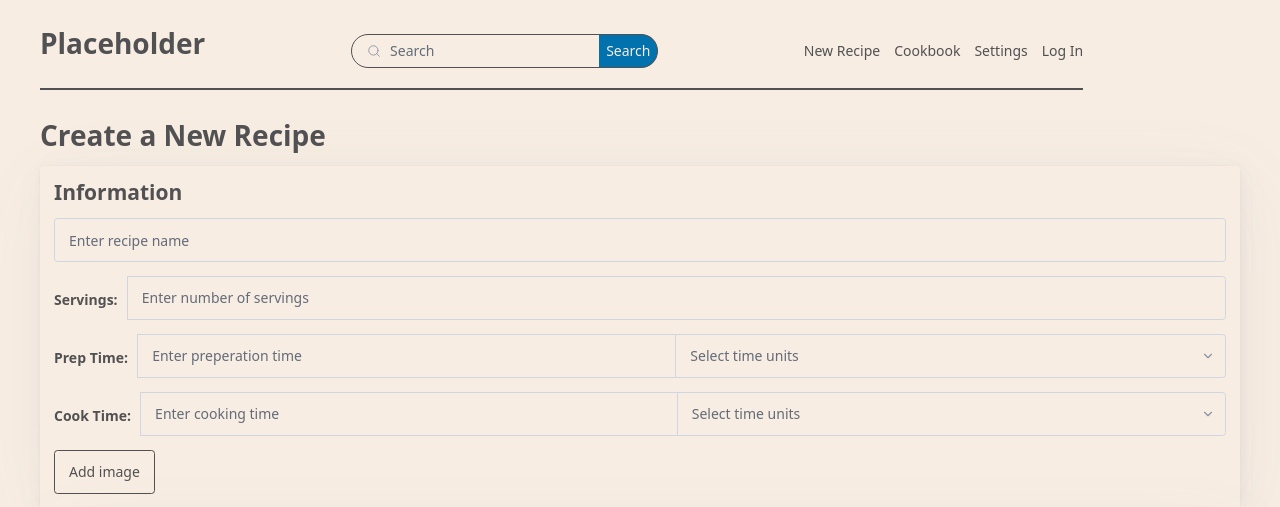
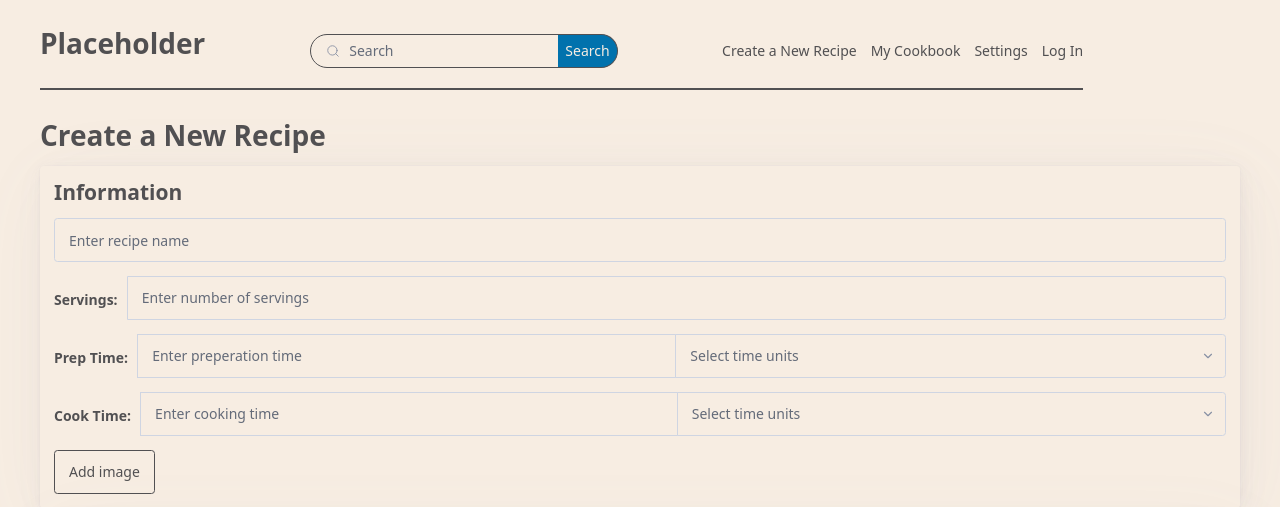
Before and after one commit to I-Greenleaf/Recipe-Website, a Flask app: page /new-recipe in a window 1280 px wide. Shown: the top 507 px of the page. Run offline with Flask 3, Linux system fonts and the light colour scheme; some libraries are stand-ins or nearby versions.

Commit message:
Updated nav bar

```diff
--- a/templates/base.html
+++ b/templates/base.html
@@ -37,8 +37,8 @@
                 </ul>
                 <ul>
                     <!-- <li><a href="enter-recipe.html"><img title="new-recipe" src="NewRecipe2.png" width=70% height=80%/></a></li> -->
-                    <li><a href="/new-recipe" class="link-txt-color">New Recipe</a></li>
-                    <li><a href="/cookbook" class="link-txt-color">Cookbook</a></li>
+                    <li><a href="/new-recipe" class="link-txt-color">Create a New Recipe</a></li>
+                    <li><a href="/cookbook" class="link-txt-color">My Cookbook</a></li>
                     <li><a href="" class="link-txt-color">Settings</a></li>
                     <li><a href="/log-in" class="link-txt-color">Log In</a></li>
                     <!-- <li>
```
